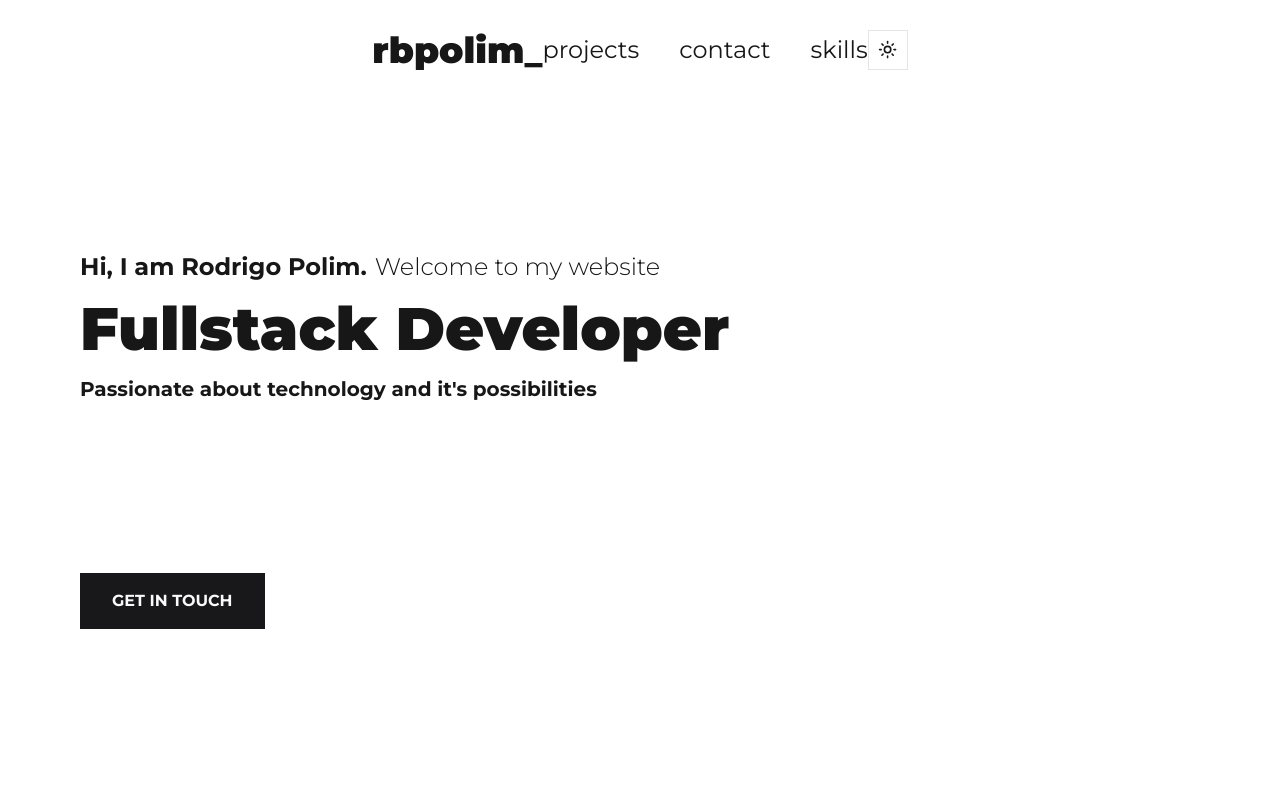
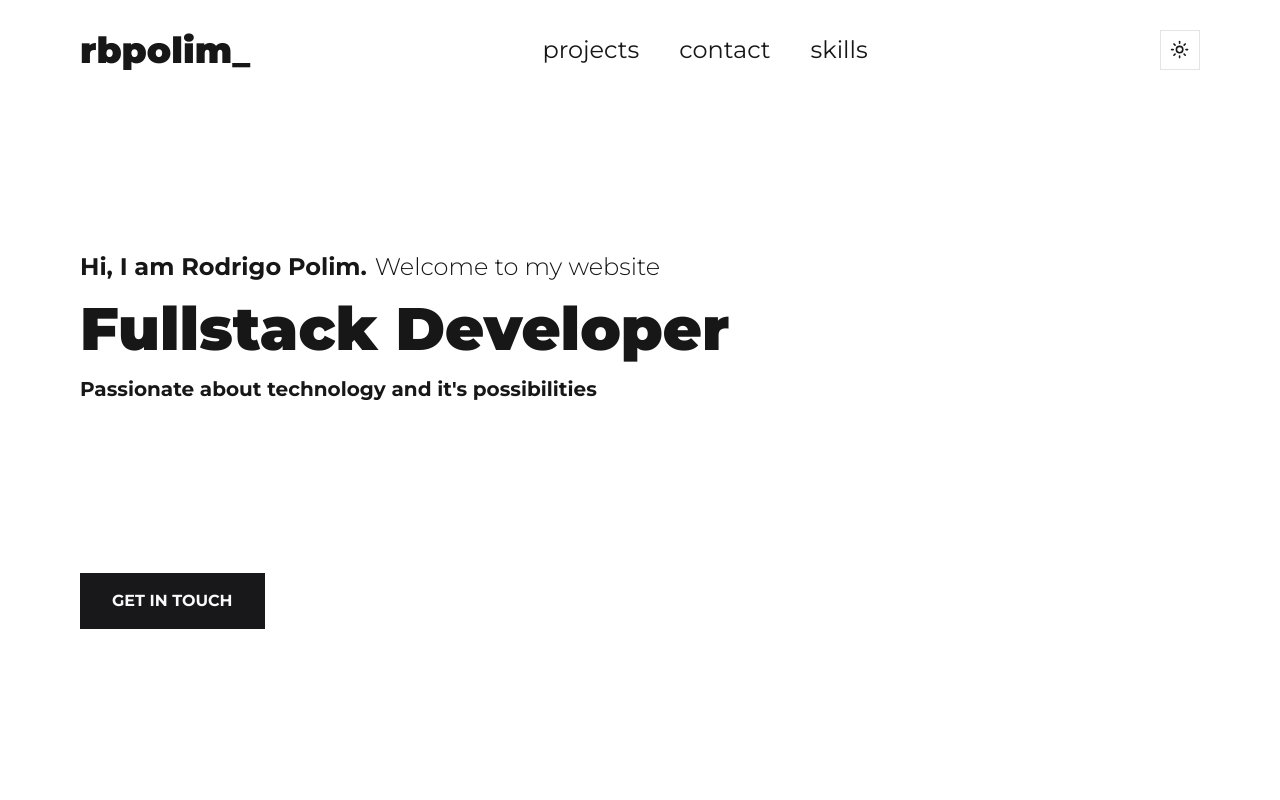
Before and after one commit to rbpolim/portfolio-v2, a Next.js app: page / in a window 1280 px wide. Shown: the top 800 px of the page. Built offline with nearby package versions, Linux system fonts and the light colour scheme.

Commit message:
feat: transformed rbpolim into a single component logo

```diff
--- /dev/null
+++ b/components/logo.tsx
@@ -0,0 +1,10 @@
+export const Logo = () => {
+  return (
+    <div className="items-center hidden text-4xl font-black md:flex">
+      <h2>
+        rbpolim
+        <span className="animate-ping">_</span>
+      </h2>
+    </div>
+  )
+}
--- a/components/navbar.tsx
+++ b/components/navbar.tsx
@@ -1,13 +1,12 @@
+import { Logo } from "@/components/logo"
 import { ModeToggle } from "@/components/mode-toggle"
 import { NavRoutes } from "@/components/nav-routes"
 import { MobileSidebar } from "@/components/mobile-sidebar"
 
 export const Navbar = () => {
   return (
-    <div className="flex items-center justify-between max-w-6xl p-4 mx-auto">
-      <h2 className="hidden text-4xl font-black md:flex">
-        rbpolim_
-      </h2>
+    <div className="flex items-center justify-between w-full max-w-6xl p-4 mx-auto">
+      <Logo />
       <MobileSidebar />
       <NavRoutes />
       <ModeToggle />
```
